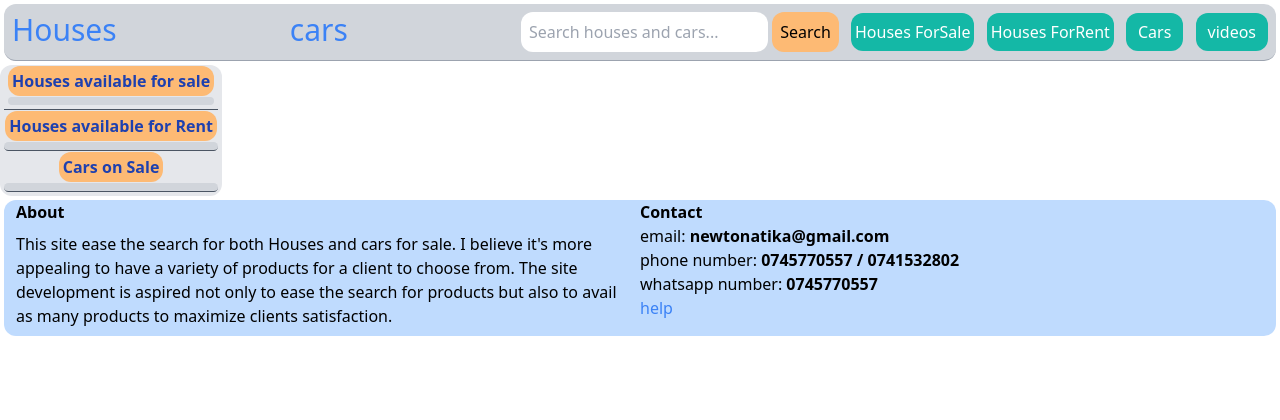
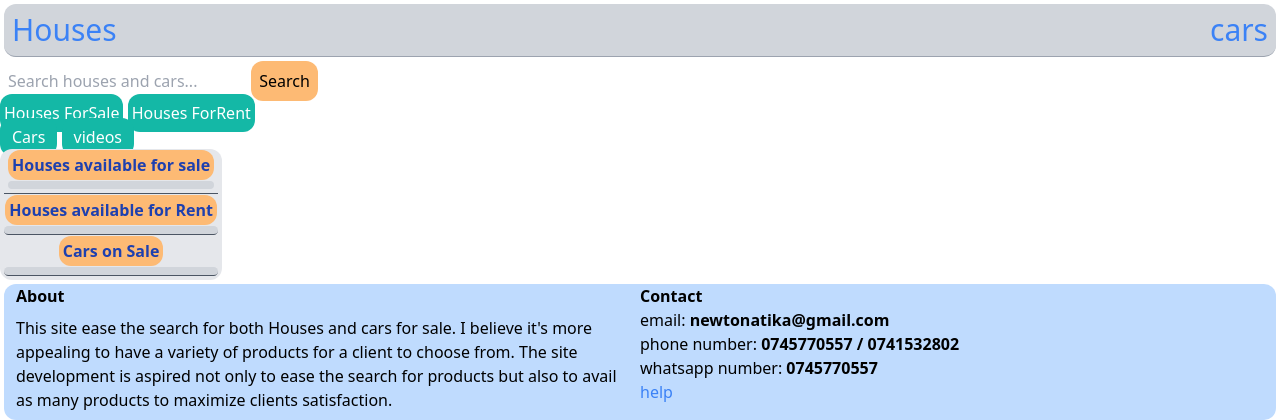
Before and after one commit to Newton-Shivachi/naihouse, a Django app: page / in a window 1280 px wide. Shown: the top 420 px of the page. Run offline with Django 5.2, Linux system fonts and the light colour scheme; data that the repository does not hold is empty; some libraries are stand-ins or nearby versions.

Commit message:
Update base.html

```diff
--- a/home/templates/home/base.html
+++ b/home/templates/home/base.html
@@ -9,20 +9,22 @@
     <body>
         <nav class='py-2 px-2 m-1 bg-gray-300 flex inline-block justify-between border-b border-gray-400 rounded-xl'>
             <a href='/' class='text-blue-500 text-semibold text-3xl hover:text-blue-700'>Houses</a>
-            <a href='/' class='text-blue-500 text-semibold text-3xl hover:text-blue-700'>cars</a>
-            <div class='space-x-2'>
+            <a href='{% url "home:cars" %}' class='text-blue-500 text-semibold text-3xl hover:text-blue-700'>cars</a>
+        </nav>
+        <nav>
             <form method="GET" action="{% url 'home:search' %}" style="display:inline;">
                 <input type="text" name="query" value="{{ query }}" class='rounded-xl p-2' placeholder="Search houses and cars...">
                 <button type="submit" class='bg-orange-300 rounded-xl p-2 hover:bg-orange-400'>Search</button>
             </form>
+        </nav>
+        <nav>
             <a href='{% url "home:houseforsale" %}' class='py-2 px-1 text-white bg-teal-500 hover:bg-teal-700 rounded-xl'>Houses ForSale</a>
             <a href='{% url "home:houseforrent" %}' class='py-2 px-1 text-white bg-teal-500 hover:bg-teal-700 rounded-xl'>Houses ForRent</a>
+        </nav>
+        <nav>
             <a href='{% url "home:cars" %}' class='py-2 px-3 text-white bg-teal-500 hover:bg-teal-700 rounded-xl'>Cars</a>
             <a href='{% url "home:video" %}' class='py-2 px-3 text-white bg-teal-500 hover:bg-teal-700 rounded-xl'>videos</a>
-
-            </div>
         </nav>
-
         {% block content %}
         {%endblock%}
     </body>
```
Lines whose indentation alone changed are shown as unchanged.
